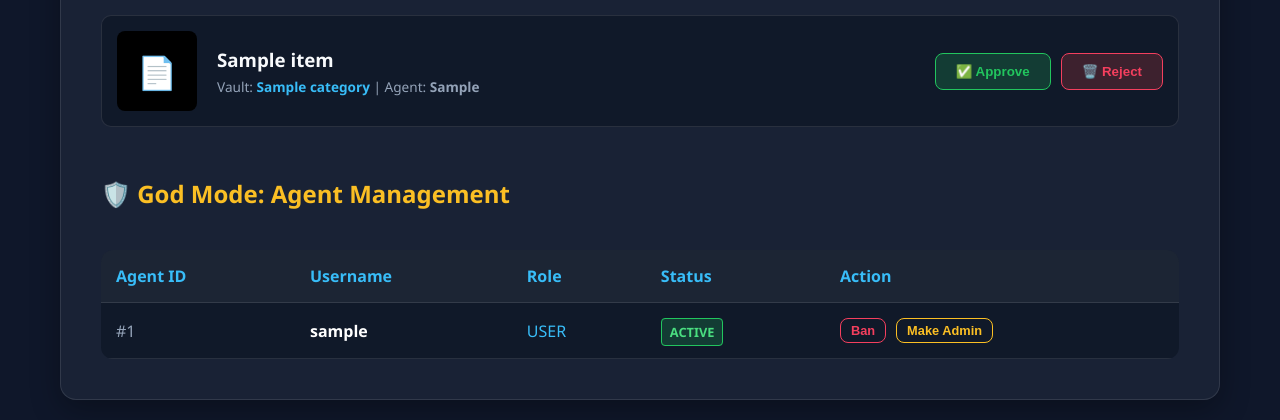
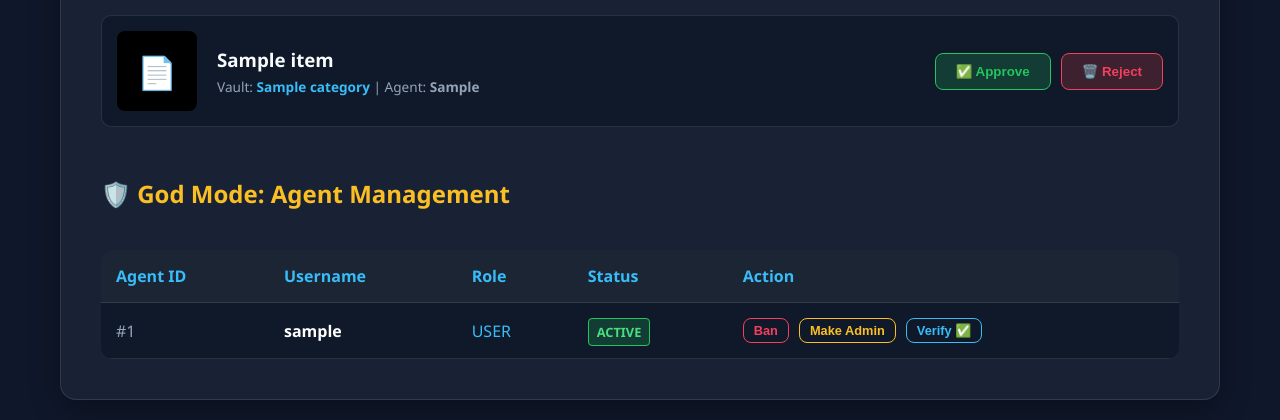
Before and after one commit to aakashofficial4551-alt/Apna-Gallery, a Flask app: template Public_Gallery/templates/admin.html in a window 1280 px wide. Shown: the part 698-1118 px from the top of the page. Run offline with Flask 3, Linux system fonts and the light colour scheme; the template is opened without the code that fills it: most values are stand-ins (such as "Sample title", 1, 10 or a date in 2020); some libraries are stand-ins or nearby versions.

Commit message:
Update admin.html with verification button and styles

```diff
--- a/Public_Gallery/templates/admin.html
+++ b/Public_Gallery/templates/admin.html
@@ -57,7 +57,7 @@
                 </div>
             </div>
 
-            <!-- NEW: REPORTED ASSETS -->
+            <!-- REPORTED ASSETS -->
             <h2 style="color: var(--danger); margin-bottom: 20px;">🚩 Reported Assets (Moderation)</h2>
             {% for r in reports %}
                 <div class="media-row" style="border-left: 4px solid var(--danger);">
@@ -137,7 +137,10 @@
                         {% for u in all_users %}
                         <tr>
                             <td style="color: var(--text-muted);">#{{ u.id }}</td>
-                            <td style="font-weight: bold; color: white;">{{ u.username or 'Unknown' }}</td>
+                            <td style="font-weight: bold; color: white;">
+                                {{ u.username or 'Unknown' }}
+                                {% if u.is_verified %}<span style="color: #38bdf8;" title="Verified">✅</span>{% endif %}
+                            </td>
                             <td style="color: var(--accent);">{{ (u.role or 'USER') | upper }}</td>
                             <td>
                                 {% if (u.status or 'ACTIVE') == 'BANNED' %}
@@ -147,7 +150,7 @@
                                 {% endif %}
                             </td>
                             <td>
-                                <div style="display: flex; gap: 10px;">
+                                <div style="display: flex; gap: 10px; flex-wrap: wrap;">
                                     {% if (u.status or 'ACTIVE') == 'ACTIVE' and (u.role or 'user') != 'admin' %}
                                     <form method="POST" action="{{ url_for('admin_user_action', user_id=u.id, action='ban') }}" onsubmit="return confirm('Ban this user?');">
                                         <input type="hidden" name="csrf_token" value="{{ csrf_token() }}">
@@ -162,8 +165,19 @@
                                         <input type="hidden" name="csrf_token" value="{{ csrf_token() }}">
                                         <button type="submit" class="btn" style="background: transparent; border: 1px solid var(--success); color: var(--success); padding: 4px 10px; font-size: 0.8rem;">Unban</button>
                                     </form>
+                                    {% endif %}
+
+                                    <!-- NEW: VERIFY BUTTON -->
+                                    {% if not u.is_verified %}
+                                    <form method="POST" action="{{ url_for('admin_user_action', user_id=u.id, action='verify') }}">
+                                        <input type="hidden" name="csrf_token" value="{{ csrf_token() }}">
+                                        <button type="submit" class="btn" style="background: transparent; border: 1px solid #38bdf8; color: #38bdf8; padding: 4px 10px; font-size: 0.8rem;">Verify ✅</button>
+                                    </form>
                                     {% else %}
-                                    <span style="color: var(--text-muted); font-size: 0.85rem; font-style: italic;">HQ Commmander</span>
+                                    <form method="POST" action="{{ url_for('admin_user_action', user_id=u.id, action='unverify') }}">
+                                        <input type="hidden" name="csrf_token" value="{{ csrf_token() }}">
+                                        <button type="submit" class="btn" style="background: transparent; border: 1px solid var(--text-muted); color: var(--text-muted); padding: 4px 10px; font-size: 0.8rem;">Unverify</button>
+                                    </form>
                                     {% endif %}
                                 </div>
                             </td>
```
